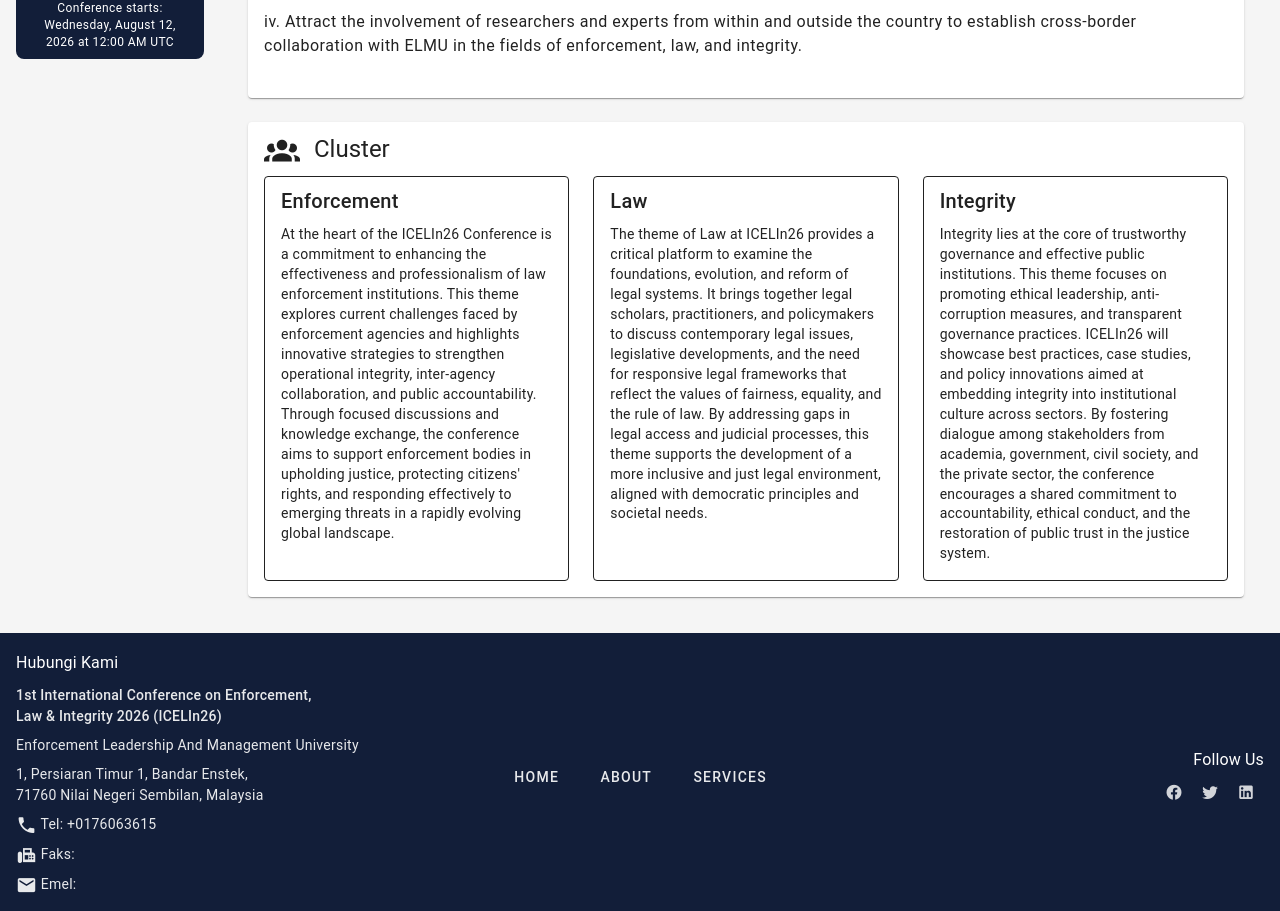
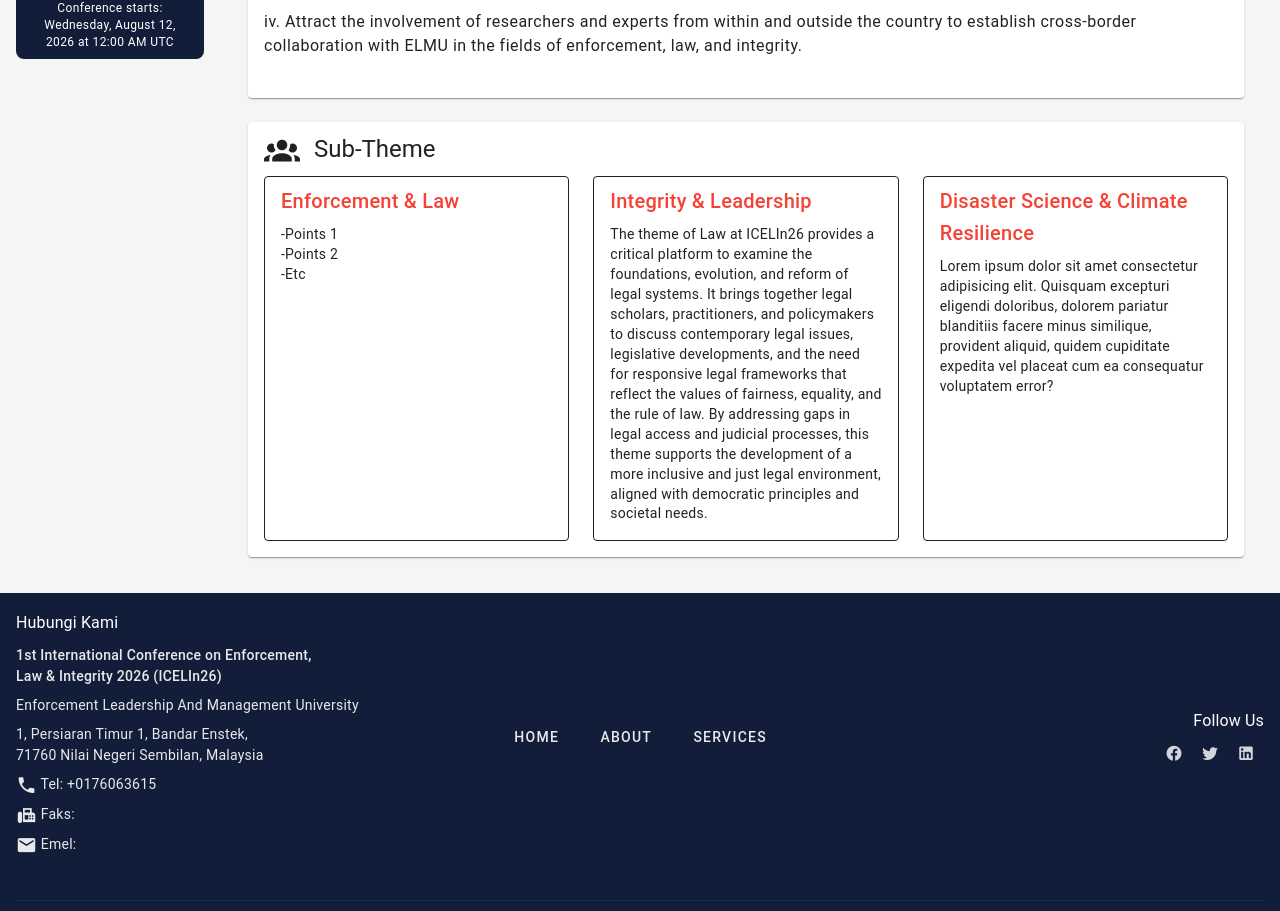
Before and after one commit to jali123456/conference_website_no_ai, a Vue app: page /about in a window 1280 px wide. Shown: the part 920-1831 px from the top of the page. Built offline with nearby package versions, Linux system fonts and the light colour scheme; a small style sheet from the web is missing.

Commit message:
added items according to meetings 22/5

```diff
--- a/src/views/AboutView.vue
+++ b/src/views/AboutView.vue
@@ -51,31 +51,49 @@
         <v-card>
           <v-card-title class="text-h5">
             <v-icon start>mdi-account-group</v-icon>
-            Cluster
+            Sub-Theme
           </v-card-title>
           <v-card-text>
             <v-row>
               <v-col cols="12" md="4">
                 <v-card variant="outlined">
-                  <v-card-title>Enforcement</v-card-title>
+                  <v-card-title class="text-red">Enforcement & Law</v-card-title>
                   <v-card-text>
-                    At the heart of the ICELIn26 Conference is a commitment to enhancing the effectiveness and professionalism of law enforcement institutions. This theme explores current challenges faced by enforcement agencies and highlights innovative strategies to strengthen operational integrity, inter-agency collaboration, and public accountability. Through focused discussions and knowledge exchange, the conference aims to support enforcement bodies in upholding justice, protecting citizens' rights, and responding effectively to emerging threats in a rapidly evolving global landscape.
+                    -Points 1<br></br>
+                    -Points 2<br></br>
+                    -Etc
                   </v-card-text>
                 </v-card>
               </v-col>
               <v-col cols="12" md="4">
                 <v-card variant="outlined">
-                  <v-card-title>Law</v-card-title>
+                  <v-card-title class="text-red">Integrity & Leadership</v-card-title>
                   <v-card-text>
                     The theme of Law at ICELIn26 provides a critical platform to examine the foundations, evolution, and reform of legal systems. It brings together legal scholars, practitioners, and policymakers to discuss contemporary legal issues, legislative developments, and the need for responsive legal frameworks that reflect the values of fairness, equality, and the rule of law. By addressing gaps in legal access and judicial processes, this theme supports the development of a more inclusive and just legal environment, aligned with democratic principles and societal needs.
                   </v-card-text>
                 </v-card>
               </v-col>
-              <v-col cols="12" md="4">
+              <!-- <v-col cols="12" md="4">
                 <v-card variant="outlined">
                   <v-card-title>Integrity</v-card-title>
                   <v-card-text>
                     Integrity lies at the core of trustworthy governance and effective public institutions. This theme focuses on promoting ethical leadership, anti-corruption measures, and transparent governance practices. ICELIn26 will showcase best practices, case studies, and policy innovations aimed at embedding integrity into institutional culture across sectors. By fostering dialogue among stakeholders from academia, government, civil society, and the private sector, the conference encourages a shared commitment to accountability, ethical conduct, and the restoration of public trust in the justice system.
+                  </v-card-text>
+                </v-card>
+              </v-col> -->
+              <!-- <v-col cols="12" md="4">
+                <v-card variant="outlined">
+                  <v-card-title class="text-red">leadership</v-card-title>
+                  <v-card-text>
+                    Lorem ipsum dolor sit amet consectetur adipisicing elit. Quisquam excepturi eligendi doloribus, dolorem pariatur blanditiis facere minus similique, provident aliquid, quidem cupiditate expedita vel placeat cum ea consequatur voluptatem error?
+                  </v-card-text>
+                </v-card>
+              </v-col> -->
+              <v-col cols="12" md="4">
+                <v-card variant="outlined">
+                  <v-card-title class="text-red">Disaster Science & Climate<br></br> Resilience</v-card-title>
+                  <v-card-text>
+                    Lorem ipsum dolor sit amet consectetur adipisicing elit. Quisquam excepturi eligendi doloribus, dolorem pariatur blanditiis facere minus similique, provident aliquid, quidem cupiditate expedita vel placeat cum ea consequatur voluptatem error?
                   </v-card-text>
                 </v-card>
               </v-col>
--- a/src/views/ContactView.vue
+++ b/src/views/ContactView.vue
@@ -53,7 +53,7 @@
                     <v-icon color="primary" class="mr-4">mdi-phone</v-icon>
                   </template>
                   <v-list-item-title>Phone</v-list-item-title>
-                  <v-list-item-subtitle>+1 (123) 456-7890</v-list-item-subtitle>
+                  <v-list-item-subtitle>1-300-88-ELMU (3568)</v-list-item-subtitle>
                 </v-list-item>
 
                 <v-list-item>
@@ -61,13 +61,11 @@
                     <v-icon color="primary" class="mr-4">mdi-map-marker</v-icon>
                   </template>
                   <v-list-item-title>Address</v-list-item-title>
-                  <v-list-item-subtitle>Persiaran Timur 1,
+                  <v-list-item-subtitle>
+                  <p>Persiaran Timur 1,
                   Bandar Enstek, 71760 Nilai,
                   Negeri Sembilan, MALAYSIA.
-
-                  Hotline No: 1-300-88-ELMU (3568)
-
-                  Email: enquiries@elmu.edu.my
+                  </p>
                   </v-list-item-subtitle>
                 </v-list-item>
               </v-list>
--- a/src/views/FeesRegistrationView.vue
+++ b/src/views/FeesRegistrationView.vue
@@ -19,28 +19,28 @@
             </thead>
             <tbody>
               <tr>
-                <td>Local Student</td>
-                <td>RM800</td>
-              </tr>
-              <tr>
-                <td>International Student</td>
-                <td>USD 250</td>
-              </tr>
-              <tr>
                 <td>Local Participant</td>
                 <td>RM1,200</td>
               </tr>
               <tr>
-                <td>International Participant</td>
-                <td>USD 500</td>
+                <td>Local Student</td>
+                <td>RM800</td>
               </tr>
               <tr>
                 <td>Non-presenting Participant</td>
                 <td>RM1,000</td>
               </tr>
               <tr>
-                <td>Dinner Fee</td>
+                <td>Dinner Fee(Optional)</td>
                 <td>RM200</td>
+              </tr>
+              <tr>
+                <td>International Student</td>
+                <td>USD 350</td>
+              </tr>
+              <tr>
+                <td>International Participant</td>
+                <td>USD 700</td>
               </tr>
             </tbody>
           </v-table>
--- a/src/views/HomeView.vue
+++ b/src/views/HomeView.vue
@@ -86,8 +86,8 @@
       <v-col cols="12" class="sponsor-section">
         <v-card class="mx-auto" max-width="1200">
           <v-img
-            src="https://placehold.co/1200x600?text=Sponsor+Logo"
-            alt="Sponsor Logo"
+            src="https://placehold.co/1200x600?text=Sponsor+Logos"
+            alt="Sponsor Logos"
             :height="sponsorHeight"
             width="100%"
             cover
--- a/src/views/VenueAccommodationView.vue
+++ b/src/views/VenueAccommodationView.vue
@@ -246,7 +246,7 @@ const accommodations = [
     phone: '+6082-222 888',
     rating: '⭐⭐⭐⭐⭐',
     image: pullmanKuchingImage,
-    bookingLink: 'https://www.pullmanhotels.com/gb/hotel-6332-pullman-kuching/index.shtml',
+    bookingLink: 'https://www.pullmanhotels.com/gb/hotel-6332-pullman-kuching/index.html',
     amenities: [
       { name: 'Free Wi-Fi', icon: 'mdi-wifi' },
       { name: 'Breakfast Included', icon: 'mdi-food' },
```
